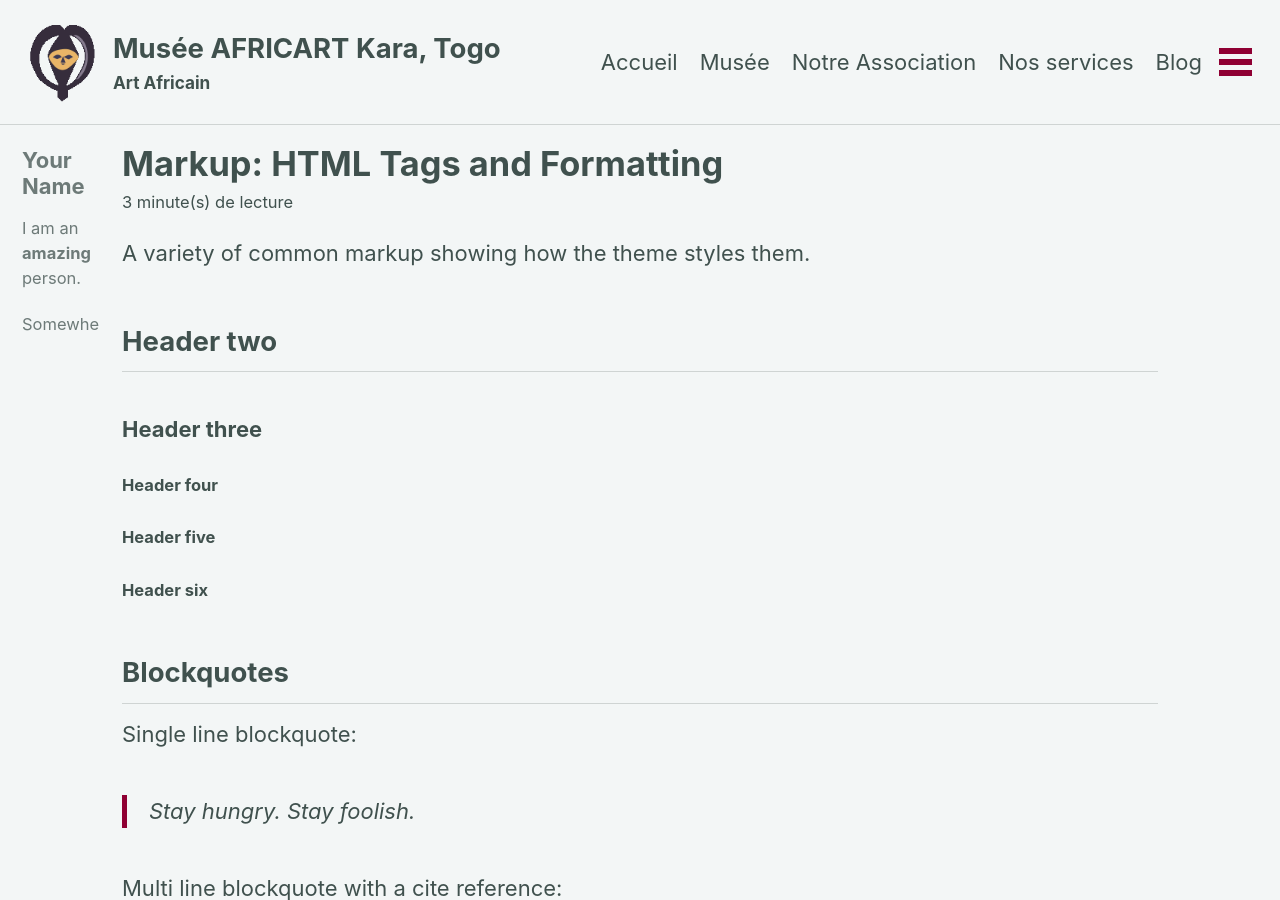
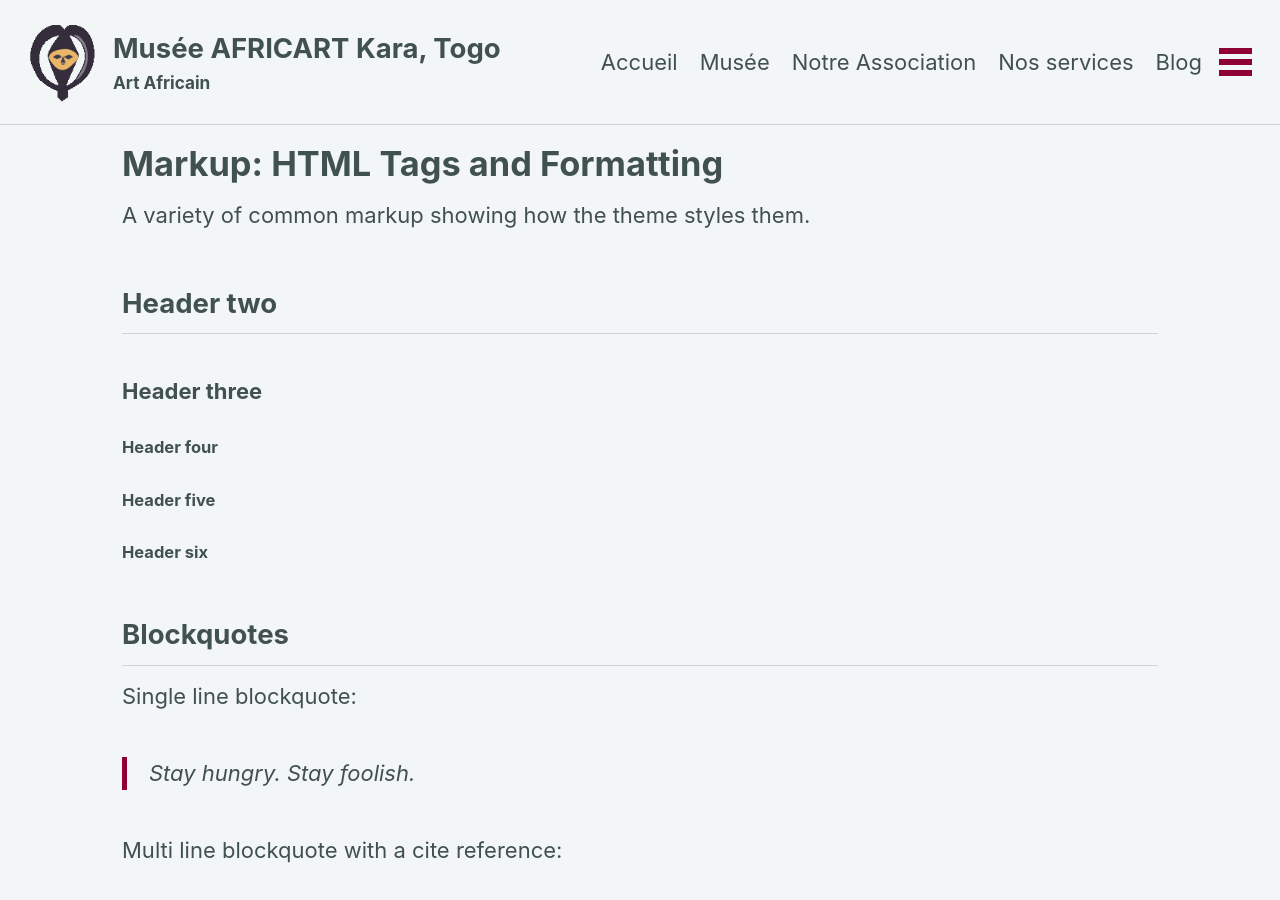
Before and after one commit to africart/musee-africart-togo.com, a Jekyll site: the page built from _posts/2013-01-11-markup-html-tags-and-formatting.md, in a window 1280 px wide and 900 px high. Built offline with Jekyll 4.4.1, drawn with Linux system fonts in a browser that asks for light colours; a script that is not in the unit is left out; part of the change alters nothing that is shown; some of the changed text lies outside the part shown.

```diff
--- a/_config.yml
+++ b/_config.yml
@@ -139,6 +139,7 @@ include:
 exclude:
   - "*.sublime-project"
   - "*.sublime-workspace"
+  - .idea
   - vendor
   - .asset-cache
   - .bundle
@@ -253,8 +254,8 @@ defaults:
       type: posts
     values:
       layout: single
-      author_profile: true
-      read_time: true
+      author_profile: false
+      read_time: false
       comments: false
       share: true
       related: true
```
